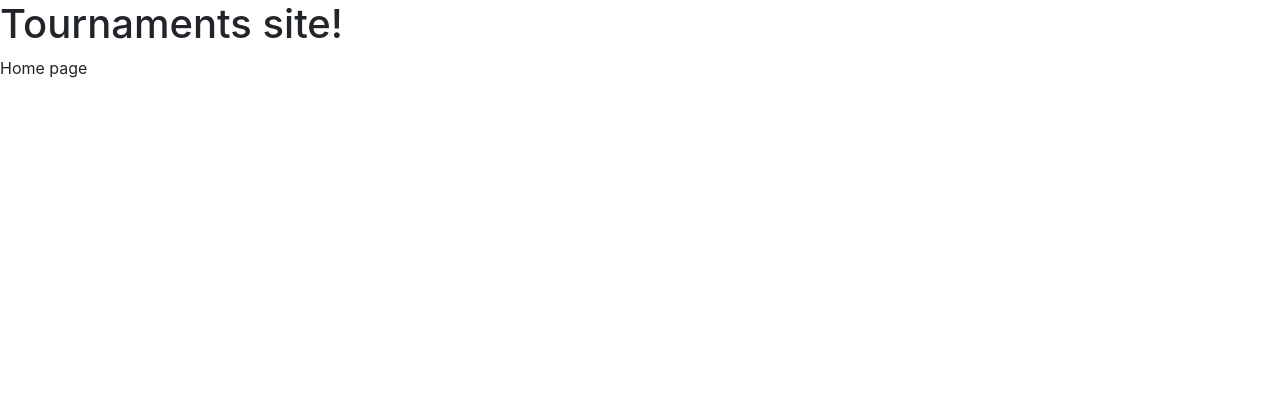
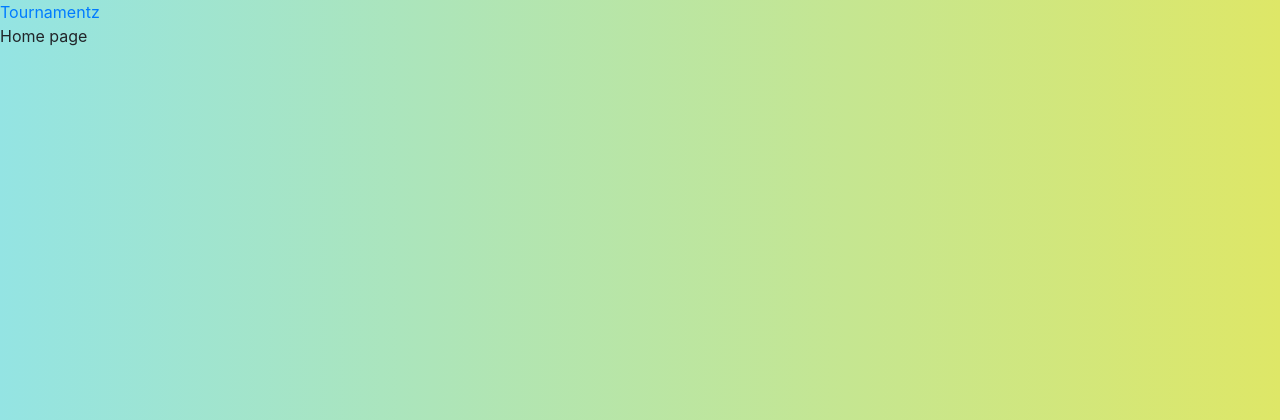
Before and after one commit to sokkit/tournament_site, a Flask app: page /Home in a window 1280 px wide. Shown: the top 420 px of the page. Run offline with Flask 2, Linux system fonts and the light colour scheme; some libraries are stand-ins or nearby versions.

Commit message:
added css file and background

```diff
--- /dev/null
+++ b/static/styles.css
@@ -0,0 +1,8 @@
+body {
+    height: 100%;
+    margin: 0;
+    background-repeat: no-repeat;
+    background-attachment: fixed;
+    background: rgb(148,228,227);
+background: linear-gradient(90deg, rgba(148,228,227,1) 0%, rgba(222,231,103,1) 100%, rgba(148,228,227,1) 100%);
+}
--- a/templates/base.html
+++ b/templates/base.html
@@ -8,10 +8,15 @@
     <!-- Bootstrap CSS -->
     <link rel="stylesheet" href="https://stackpath.bootstrapcdn.com/bootstrap/4.3.1/css/bootstrap.min.css" integrity="sha384-ggOyR0iXCbMQv3Xipma34MD+dH/1fQ784/j6cY/iJTQUOhcWr7x9JvoRxT2MZw1T" crossorigin="anonymous">
 
-    <title>Tournaments!</title>
+    <!-- Regular CSS -->
+    <link rel="stylesheet" type="text/css" href="../static/styles.css">
+    <title>Tournamentz</title>
   </head>
   <body>
-    <h1>Tournaments site!</h1>
+    <nav>
+      <a href="#">Tournamentz</a>
+    </nav>
+
 
 
 
```
